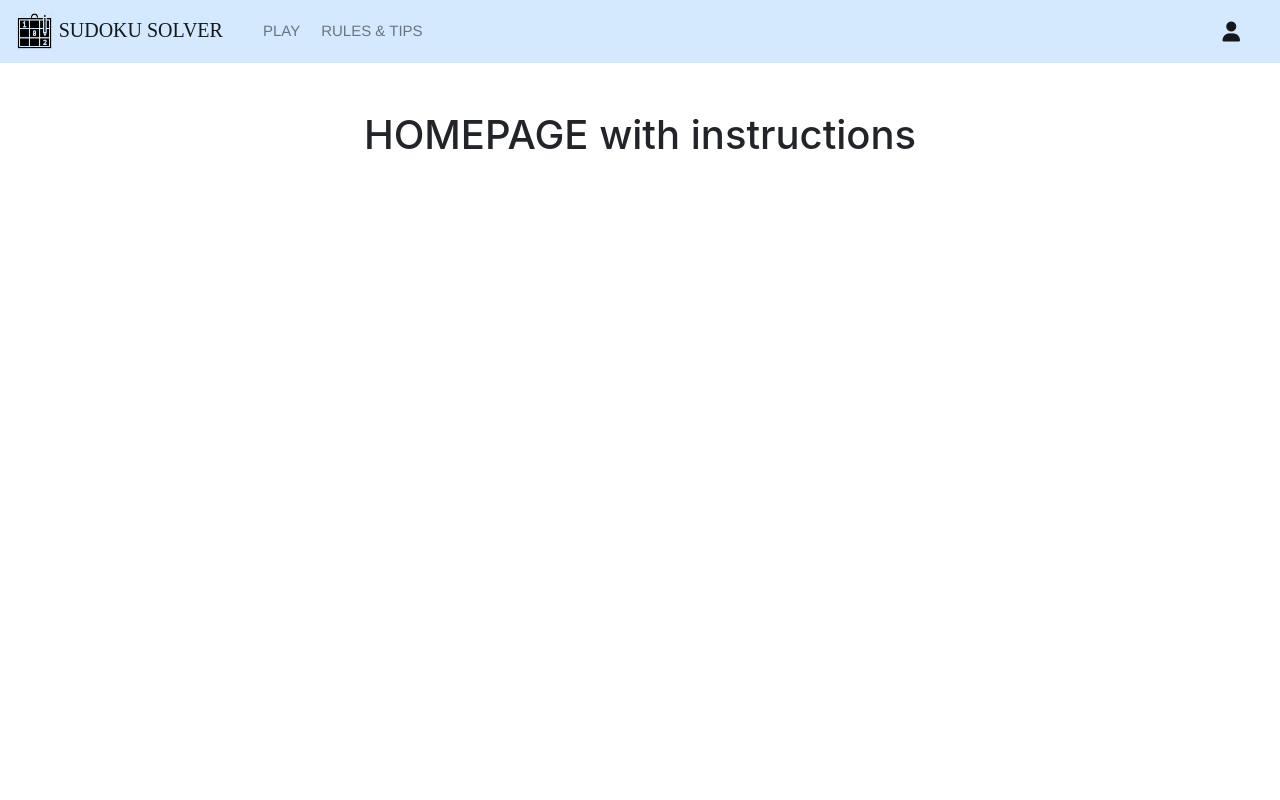
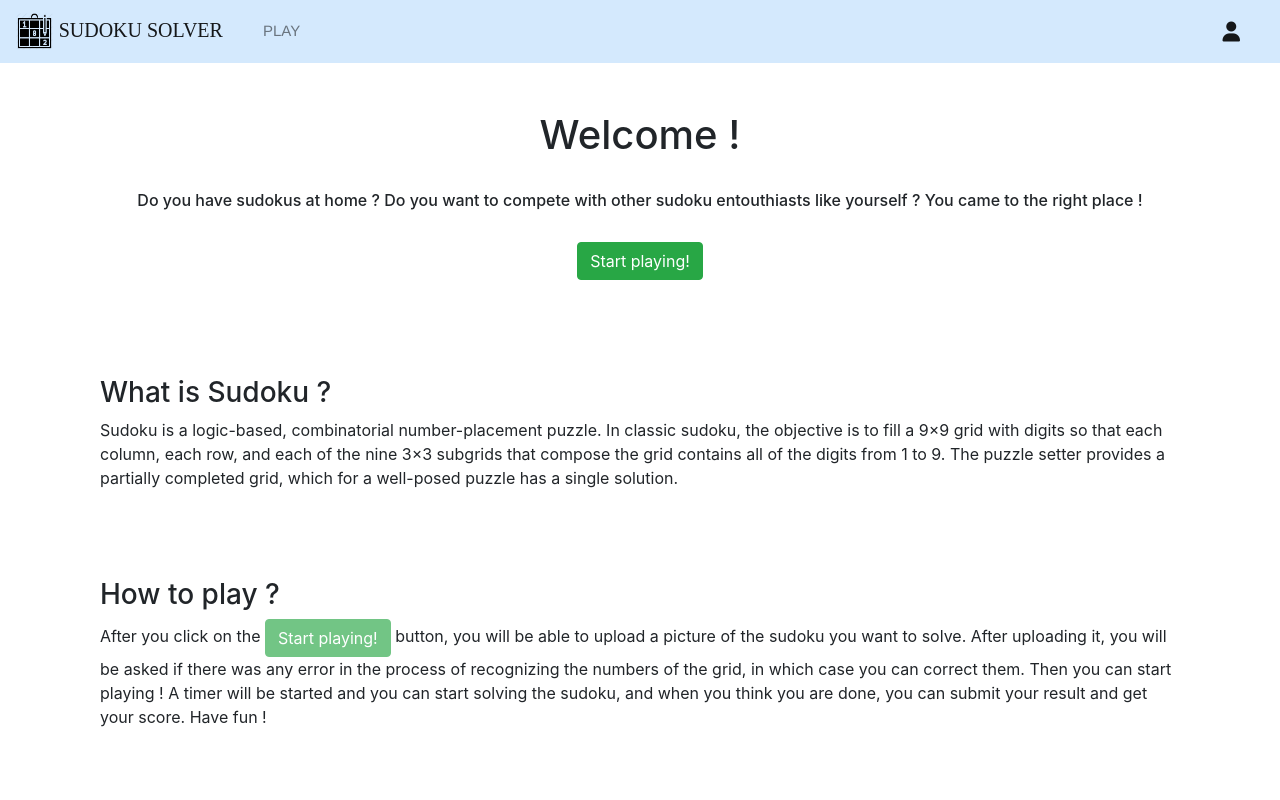
Before and after one commit to borisivnc/sudoku-game, a Django app: page / in a window 1280 px wide. Run offline with Django 3.2, Linux system fonts and the light colour scheme; some libraries are stand-ins or nearby versions.

Commit message:
Added home page and removed rules page

```diff
--- a/static/js/style.js
+++ b/static/js/style.js
@@ -1,7 +1,7 @@
 
 $(document).ready(function() {
     var pathname = window.location.pathname,
-    pages = ['play-sudoku','sudoku-rules'];
+    pages = ['play-sudoku'];
 
     $('.navbar-nav .nav-item a').each(function(i) {
      if (pathname.includes(pages[i])){
--- a/templates/base.html
+++ b/templates/base.html
@@ -35,9 +35,6 @@
                 <li class="nav-item">
                     <a class="nav-link" href="{% url 'upload' %}"> PLAY</a>
                 </li>
-                <li class="nav-item">
-                    <a class="nav-link" href="{% url 'sudoku' %}"> RULES & TIPS</a>
-                </li>
             </ul>
         </div>
         {% if user.is_authenticated %}
--- a/templates/home.html
+++ b/templates/home.html
@@ -1,8 +1,38 @@
 {% extends 'base.html' %}
 
 {% block content %}
-    <div class="container mt-5 text-center">
-            <h1>HOMEPAGE with instructions</h1>
+    <div class="container mt-5">
+    <div class="text-center">
+        <h1>Welcome !</h1>
+        <br />
+        <h6>Do you have sudokus at home ? Do you want to compete with other sudoku entouthiasts
+            like yourself ? You came to the right place !</h6>
+        <br />
+        <a href="{% url 'upload' %}" class="btn btn-success" role="button">Start playing!</a>
+    </div>
+        <br />
+        <br />
+        <br />
+        <br />
+        <h3>What is Sudoku ?</h3>
+        <p>Sudoku is a logic-based, combinatorial number-placement puzzle. In classic sudoku, the objective is to
+            fill a 9×9 grid with digits so that each column, each row, and each of the nine 3×3 subgrids that compose
+            the grid contains all of the digits from 1 to 9. The puzzle setter provides a partially completed grid,
+            which for a well-posed puzzle has a single solution.</p>
+        <br/>
+        <br />
+        <br />
+        <h3>How to play ?</h3>
+        <p>After you click on the <span class="btn btn-success disabled" style="cursor:default;">Start playing!</span> button,
+        you will be able to upload a picture of the sudoku you want to solve. After uploading it, you will be asked if there was
+        any error in the process of recognizing the numbers of the grid, in which case you can correct them. Then you can start playing !
+        A timer will be started and you can start solving the sudoku, and when you think you are done, you can submit your result and
+        get your score. Have fun !
+        </p>
+        <br />
+        <br />
+
+
     </div>
 
 {% endblock %}
--- a/templates/sudoku_rules.html
+++ /dev/null
@@ -1,6 +0,0 @@
-{% extends 'base.html' %}
-
-{% block content %}
-
-    <h1> Sudoku Rules</h1>
-{% endblock %}
--- a/website/urls.py
+++ b/website/urls.py
@@ -3,7 +3,6 @@ from . import views
 
 urlpatterns = [
     path('', views.home, name="home"),
-    path('sudoku-rules', views.sudoku, name="sudoku"),
     path('correct-sudoku-grid', views.correct_sudoku, name="correct"),
     path('play-sudoku', views.play, name="play"),
     path('result', views.result, name="result"),
--- a/website/views.py
+++ b/website/views.py
@@ -43,10 +43,6 @@ def login_page(request):
 def logout_user(request):
     logout(request)
     return redirect('login')
-
-
-def sudoku(request):
-    return render(request, "sudoku_rules.html", {})
 
 
 def upload_file(request):
```
